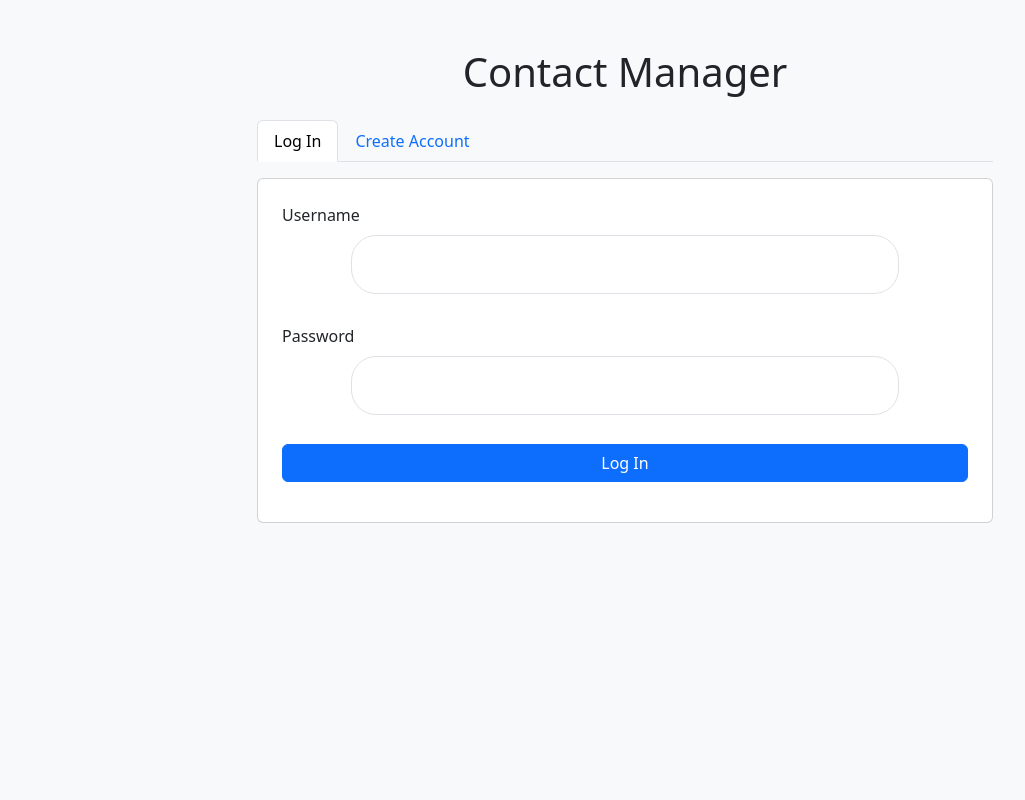
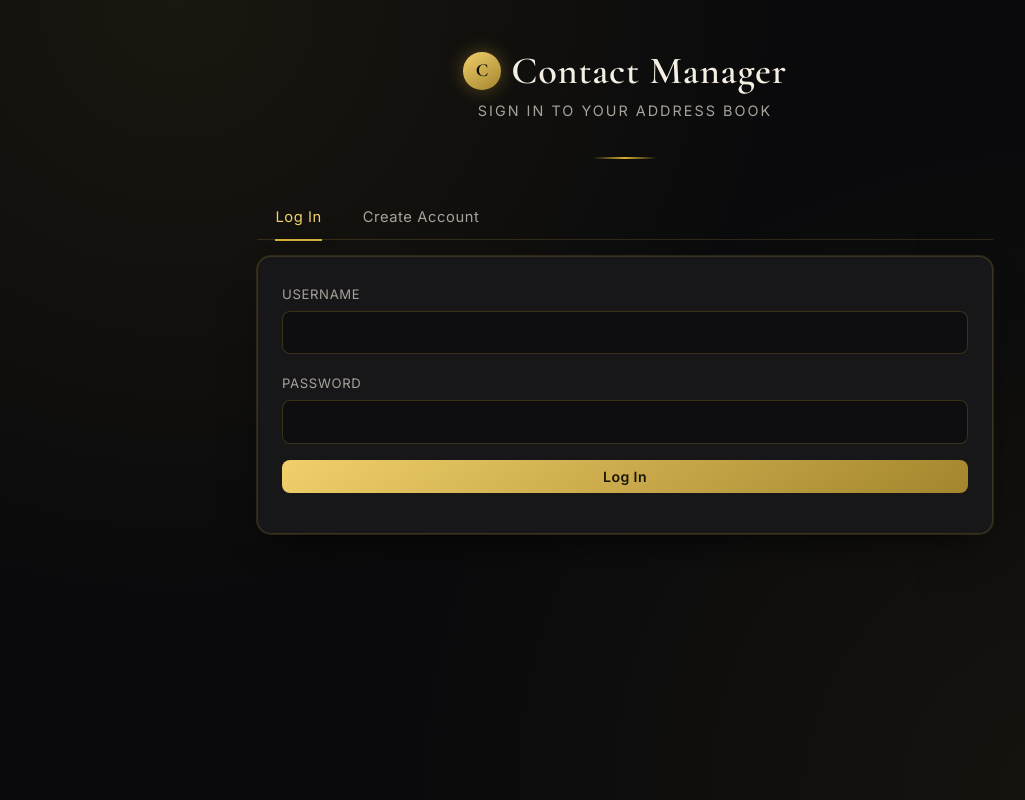
Before and after one commit to N-Saikrishna/CRUD, a PHP site: page / in a window 1280 px wide. Shown: the whole page, without its empty margins (15-1040 px from the left). Run offline with PHP 8.4, Linux system fonts and the light colour scheme.

Commit message:
Redesign UI with a black and gold theme
Replace the leftover demo-era CSS with a cohesive dark theme across
the login/register and contacts pages: custom color tokens, serif
display headings, styled tabs/cards/buttons/inputs, and a themed
contacts table. No markup IDs or JS hooks changed.

```diff
--- a/css/styles.css
+++ b/css/styles.css
@@ -1,140 +1,358 @@
-body
-{
-    background-color: #707070;
+/* ============================================================
+   Contact Manager — Black & Gold theme
+   ============================================================ */
+
+:root {
+	--bg-void: #0a0a0c;
+	--bg-base: #121214;
+	--bg-panel: #17171a;
+	--bg-panel-raised: #1e1e22;
+	--bg-input: #0e0e10;
+
+	--gold: #d4af37;
+	--gold-bright: #f1cf6b;
+	--gold-dim: #a3852c;
+	--gold-soft: rgba(212, 175, 55, 0.14);
+	--gold-soft-strong: rgba(212, 175, 55, 0.28);
+
+	--text-primary: #f4efe2;
+	--text-muted: #a8a29a;
+	--text-faint: #706b62;
+
+	--danger: #e35c5c;
+	--success: #c9b45a;
+
+	--border-soft: rgba(212, 175, 55, 0.18);
+	--shadow-gold: 0 0 0 1px rgba(212, 175, 55, 0.16), 0 18px 40px -18px rgba(0, 0, 0, 0.85);
 }
 
-#title
-{
-    font-size: 40px;
-    width: 100%;
-    margin: 2% 5%;
-    text-align: center;
-    font-family: 'Ubuntu', sans-serif;
-    color: #FFFFFF;
+* {
+	box-sizing: border-box;
 }
 
-#loginDiv
-{
-    font-size: 30px;
-    width: 70%;
-    margin-left: 15%;
-    padding: 25px;
-    background-color: #b2b2b2;
+html, body {
+	height: 100%;
 }
 
-#loggedInDiv
-{
-    font-size: 30px;
-    width: 70%;
-    margin-left: 15%;
-    padding: 25px;
-    background-color: #b2b2b2;
+body {
+	background:
+		radial-gradient(circle at 15% 0%, rgba(212, 175, 55, 0.08), transparent 45%),
+		radial-gradient(circle at 85% 100%, rgba(212, 175, 55, 0.06), transparent 50%),
+		var(--bg-void);
+	color: var(--text-primary);
+	font-family: 'Inter', -apple-system, BlinkMacSystemFont, 'Segoe UI', sans-serif;
+	min-height: 100vh;
 }
 
-#accessUIDiv
-{
-    font-size: 30px;
-    width: 70%;
-    margin-left: 15%;
-    padding: 25px;
-    background-color: #b2b2b2;
+::selection {
+	background: var(--gold-soft-strong);
+	color: var(--text-primary);
 }
 
-.buttons
-{
-    font-size: 30px;
-    border-radius: 25px;
-    width: 50%;
-    margin-left: 25%;
-    font-family: 'Ubuntu', sans-serif;
+/* ---------- Headings / brand ---------- */
+
+h1, h2, h3 {
+	font-family: 'Cormorant Garamond', 'Playfair Display', Georgia, serif;
+	font-weight: 600;
+	letter-spacing: 0.02em;
+	color: var(--text-primary);
 }
 
-.buttons:hover{
-    background-color: #00d5124f;
-    color: #FFFFFF;
-    opacity: 50%;
+.brand-bar {
+	display: flex;
+	align-items: center;
+	justify-content: center;
+	gap: 0.65rem;
+	margin-bottom: 0.35rem;
 }
 
-#loginName
-{
-	font-size: 30px;
-}
-#loginPassword
-{
-	font-size: 30px;
-}
-#searchText
-{
-	font-size: 30px;
-}
-#colorText
-{
-	font-size: 30px;
+.brand-mark {
+	width: 2.35rem;
+	height: 2.35rem;
+	border-radius: 50%;
+	display: inline-flex;
+	align-items: center;
+	justify-content: center;
+	font-family: 'Cormorant Garamond', Georgia, serif;
+	font-weight: 700;
+	font-size: 1.15rem;
+	color: var(--bg-void);
+	background: linear-gradient(145deg, var(--gold-bright), var(--gold-dim));
+	box-shadow: 0 0 18px rgba(212, 175, 55, 0.35);
 }
 
-input[type="text"],input[type="password"]{
-    border-radius: 25px;
-    text-align: center;
-    width: 80%;
-    margin-left: 10%;
-    margin-bottom: 2%;
-    font-family: 'Ubuntu', sans-serif;
+h1 {
+	font-size: 2.4rem;
+	text-align: center;
 }
 
-#inner-title{
-    display: inline-block;
-    font-size: 0.8em;
-    width: 90%;
-    text-align: center;
-    margin-left: 5%;
-    margin-bottom: 2%;
-    font-family: 'Ubuntu', sans-serif;
-    color: #95060a;
+.page-subtitle {
+	text-align: center;
+	color: var(--text-muted);
+	font-size: 0.9rem;
+	letter-spacing: 0.14em;
+	text-transform: uppercase;
+	margin-bottom: 2.25rem;
 }
 
-#loginResult{
-    display: inline-block;
-    font-size: 0.8em;
-    width: 90%;
-    text-align: center;
-    margin-left: 5%;
-    margin-bottom: 2%;
-    font-family: 'Ubuntu', sans-serif;
-    color: #95060a;
+.gold-rule {
+	width: 64px;
+	height: 2px;
+	margin: 0 auto 2.25rem;
+	background: linear-gradient(90deg, transparent, var(--gold), transparent);
 }
 
-#userName{
-    display: inline-block;
-    width: 80%;
-    margin-left: 10%;
-    text-align: center;
+/* ---------- Tabs (login / register) ---------- */
+
+.nav-tabs {
+	border-bottom: 1px solid var(--border-soft);
+	gap: 0.25rem;
 }
 
-#logoutButton{
-    width: 20%;
-    margin-left: 40%;
+.nav-tabs .nav-link {
+	border: none;
+	border-radius: 0;
+	color: var(--text-muted);
+	font-size: 0.92rem;
+	letter-spacing: 0.04em;
+	padding: 0.7rem 1.15rem;
+	background: transparent;
+	position: relative;
+	transition: color 0.2s ease;
 }
 
-select{
-    width: 30%;
-    margin-left: 35%;
-    margin-top: 2%;
-    font-size: 0.75em;
-    font-family: 'Ubuntu', sans-serif;
+.nav-tabs .nav-link::after {
+	content: "";
+	position: absolute;
+	left: 1.15rem;
+	right: 1.15rem;
+	bottom: -1px;
+	height: 2px;
+	background: var(--gold);
+	transform: scaleX(0);
+	transition: transform 0.2s ease;
 }
 
-#colorSearchResult{
-    display: none;
+.nav-tabs .nav-link:hover {
+	color: var(--text-primary);
 }
 
-#colorAddResult{
-    display: inline-block;
-    font-size: 0.8em;
-    width: 90%;
-    text-align: center;
-    margin-left: 5%;
-    margin-top: 2%;
-    margin-bottom: 1%;
-    font-family: 'Ubuntu', sans-serif;
-    color: #95060a;
+.nav-tabs .nav-link.active {
+	color: var(--gold-bright);
+	background: transparent;
 }
+
+.nav-tabs .nav-link.active::after {
+	transform: scaleX(1);
+}
+
+/* ---------- Cards / panels ---------- */
+
+.card {
+	background: var(--bg-panel);
+	border: 1px solid var(--border-soft);
+	border-radius: 14px;
+	box-shadow: var(--shadow-gold);
+	color: var(--text-primary);
+}
+
+/* ---------- Forms ---------- */
+
+.form-label {
+	color: var(--text-muted);
+	font-size: 0.82rem;
+	letter-spacing: 0.05em;
+	text-transform: uppercase;
+	margin-bottom: 0.4rem;
+}
+
+.form-control {
+	background: var(--bg-input);
+	border: 1px solid rgba(212, 175, 55, 0.22);
+	color: var(--text-primary);
+	border-radius: 8px;
+	padding: 0.55rem 0.85rem;
+}
+
+.form-control::placeholder {
+	color: var(--text-faint);
+}
+
+.form-control:focus {
+	background: var(--bg-input);
+	border-color: var(--gold);
+	color: var(--text-primary);
+	box-shadow: 0 0 0 0.2rem var(--gold-soft);
+}
+
+.form-control:-webkit-autofill {
+	-webkit-text-fill-color: var(--text-primary);
+	-webkit-box-shadow: 0 0 0 1000px var(--bg-input) inset;
+	caret-color: var(--text-primary);
+}
+
+.form-text {
+	color: var(--text-faint);
+}
+
+/* ---------- Buttons ---------- */
+
+.btn {
+	border-radius: 8px;
+	font-size: 0.88rem;
+	letter-spacing: 0.03em;
+	transition: transform 0.15s ease, box-shadow 0.15s ease, background 0.15s ease, color 0.15s ease;
+}
+
+.btn:active {
+	transform: translateY(1px);
+}
+
+.btn-primary,
+.btn-success {
+	background: linear-gradient(145deg, var(--gold-bright), var(--gold-dim));
+	border: none;
+	color: #1a1508;
+	font-weight: 600;
+}
+
+.btn-primary:hover,
+.btn-primary:focus,
+.btn-success:hover,
+.btn-success:focus {
+	background: linear-gradient(145deg, var(--gold-bright), var(--gold));
+	color: #1a1508;
+	box-shadow: 0 8px 22px -8px rgba(212, 175, 55, 0.55);
+}
+
+.btn-outline-secondary,
+.btn-outline-primary,
+.btn-outline-danger {
+	background: transparent;
+	border: 1px solid var(--border-soft);
+	color: var(--text-muted);
+}
+
+.btn-outline-secondary:hover,
+.btn-outline-secondary:focus {
+	background: var(--gold-soft);
+	border-color: var(--gold);
+	color: var(--gold-bright);
+}
+
+.btn-outline-primary:hover,
+.btn-outline-primary:focus {
+	background: var(--gold-soft);
+	border-color: var(--gold);
+	color: var(--gold-bright);
+}
+
+.btn-outline-danger {
+	border-color: rgba(227, 92, 92, 0.35);
+	color: var(--danger);
+}
+
+.btn-outline-danger:hover,
+.btn-outline-danger:focus {
+	background: rgba(227, 92, 92, 0.12);
+	border-color: var(--danger);
+	color: #ff8a8a;
+}
+
+.btn-outline-secondary:disabled {
+	opacity: 0.35;
+}
+
+/* ---------- Status text ---------- */
+
+#loginResult,
+#registerResult,
+#message {
+	font-size: 0.85rem;
+}
+
+.text-danger {
+	color: var(--danger) !important;
+}
+
+.text-success {
+	color: var(--gold-bright) !important;
+}
+
+.text-muted {
+	color: var(--text-muted) !important;
+}
+
+/* ---------- Contacts page shell ---------- */
+
+.app-shell {
+	background: var(--bg-panel);
+	border: 1px solid var(--border-soft);
+	border-radius: 16px;
+	box-shadow: var(--shadow-gold);
+	padding: 2rem;
+}
+
+.app-header {
+	display: flex;
+	justify-content: space-between;
+	align-items: center;
+	margin-bottom: 1.75rem;
+	padding-bottom: 1.25rem;
+	border-bottom: 1px solid var(--border-soft);
+}
+
+.app-header h1 {
+	font-size: 1.9rem;
+	text-align: left;
+	margin: 0;
+}
+
+.section-label {
+	color: var(--gold);
+	font-size: 0.78rem;
+	letter-spacing: 0.14em;
+	text-transform: uppercase;
+	margin-bottom: 0.75rem;
+	display: block;
+}
+
+/* ---------- Table ---------- */
+
+.table-responsive {
+	border: 1px solid var(--border-soft);
+	border-radius: 12px;
+	overflow: hidden;
+}
+
+.table {
+	--bs-table-bg: var(--bg-panel-raised);
+	--bs-table-color: var(--text-primary);
+	--bs-table-striped-bg: rgba(255, 255, 255, 0.02);
+	--bs-table-hover-bg: var(--gold-soft);
+	--bs-table-hover-color: var(--text-primary);
+	--bs-table-border-color: var(--border-soft);
+	margin-bottom: 0;
+}
+
+.table thead th {
+	background: var(--bg-base);
+	color: var(--gold);
+	font-size: 0.75rem;
+	letter-spacing: 0.09em;
+	text-transform: uppercase;
+	font-weight: 600;
+	border-bottom: 1px solid var(--border-soft);
+	padding: 0.85rem 1rem;
+}
+
+.table td {
+	padding: 0.75rem 1rem;
+	vertical-align: middle;
+	border-color: var(--border-soft);
+}
+
+.table-light {
+	--bs-table-bg: var(--bg-base);
+	--bs-table-color: var(--gold);
+}
--- a/index.html
+++ b/index.html
@@ -4,14 +4,22 @@
 	<meta charset="utf-8">
 	<meta name="viewport" content="width=device-width, initial-scale=1">
 	<title>Contact Manager</title>
+	<link rel="preconnect" href="https://fonts.googleapis.com">
+	<link rel="preconnect" href="https://fonts.gstatic.com" crossorigin>
+	<link href="https://fonts.googleapis.com/css2?family=Cormorant+Garamond:wght@600;700&family=Inter:wght@400;500;600&display=swap" rel="stylesheet">
 	<link href="https://cdn.jsdelivr.net/npm/bootstrap@5.3.3/dist/css/bootstrap.min.css" rel="stylesheet">
 	<link href="css/styles.css" rel="stylesheet">
 </head>
-<body class="bg-light">
+<body>
 
 <main class="container py-5">
 
-	<h1 class="text-center mb-4">Contact Manager</h1>
+	<div class="brand-bar">
+		<span class="brand-mark" aria-hidden="true">C</span>
+		<h1 class="mb-0">Contact Manager</h1>
+	</div>
+	<p class="page-subtitle">Sign in to your address book</p>
+	<div class="gold-rule"></div>
 
 	<div class="row justify-content-center">
 		<div class="col-12 col-md-10 col-lg-8">
```
Also changed, not shown: contacts.html (+21 -10 lines).
